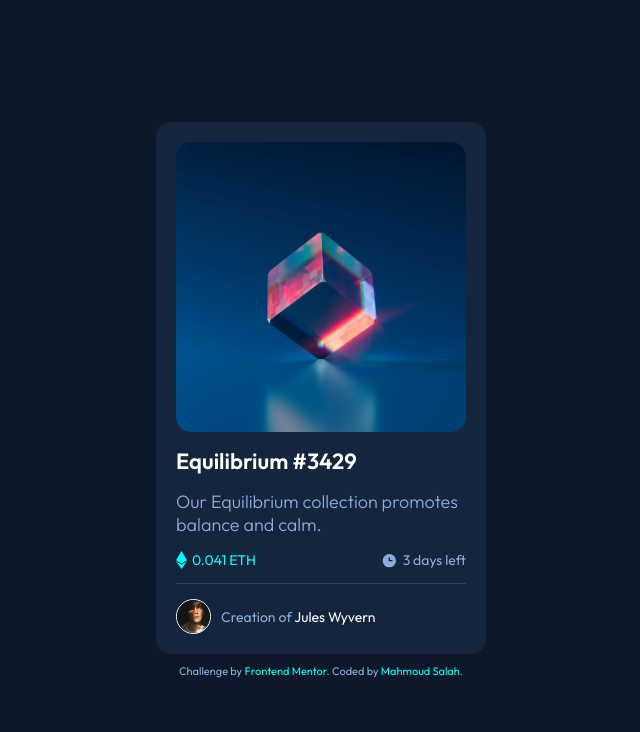
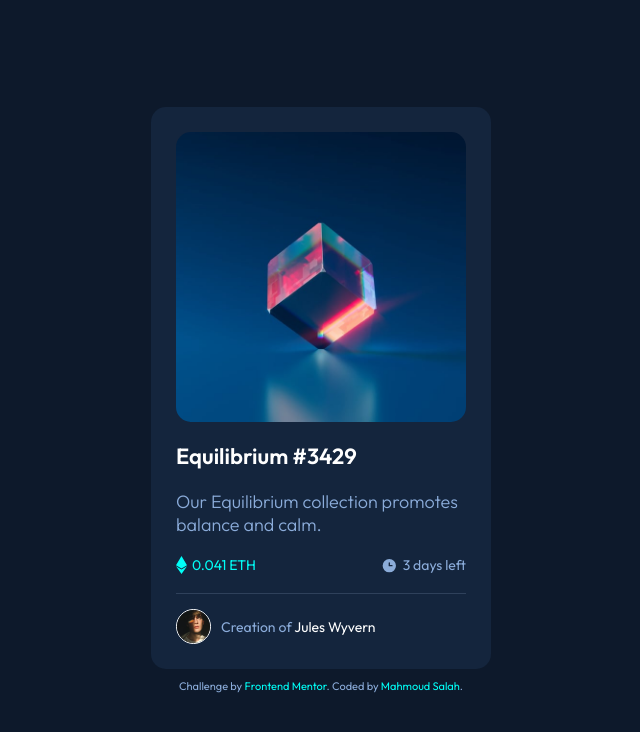
Before and after one commit to Mahmoud2227/nft-preview-card-component-frontendmentor, a plain HTML site: page index.html in a window 1280 px wide. Shown: the whole page, without its empty margins (319-959 px from the left). Drawn offline with Linux system fonts and the light colour scheme.

Commit message:
fixed design issues

```diff
--- a/style.css
+++ b/style.css
@@ -15,9 +15,9 @@ body {
 }
 
 .card {
-    width: 330px;
+    width: 340px;
     background-color: hsl(216, 50%, 16%);
-    padding: 20px;
+    padding: 25px;
     border-radius: 15px;
 }
 
@@ -35,6 +35,7 @@ body {
     width: 100%;
     height: 100%;
     background-color: hsl(178, 100%, 50%);
+    border-radius: inherit;
     opacity: 0;
     transition: all 1s;
 }
@@ -62,7 +63,8 @@ body {
 }
 
 .card h1 {
-    margin: 15px 0;
+    width: fit-content;
+    margin: 20px 0;
     font-size: 22px;
     font-weight: 600;
     color: hsl(0, 0%, 100%);
@@ -84,7 +86,7 @@ body {
     position: relative;
     display: flex;
     justify-content: space-between;
-    padding: 15px 0;
+    padding: 20px 0;
 }
 
 .card .info::after {
```
